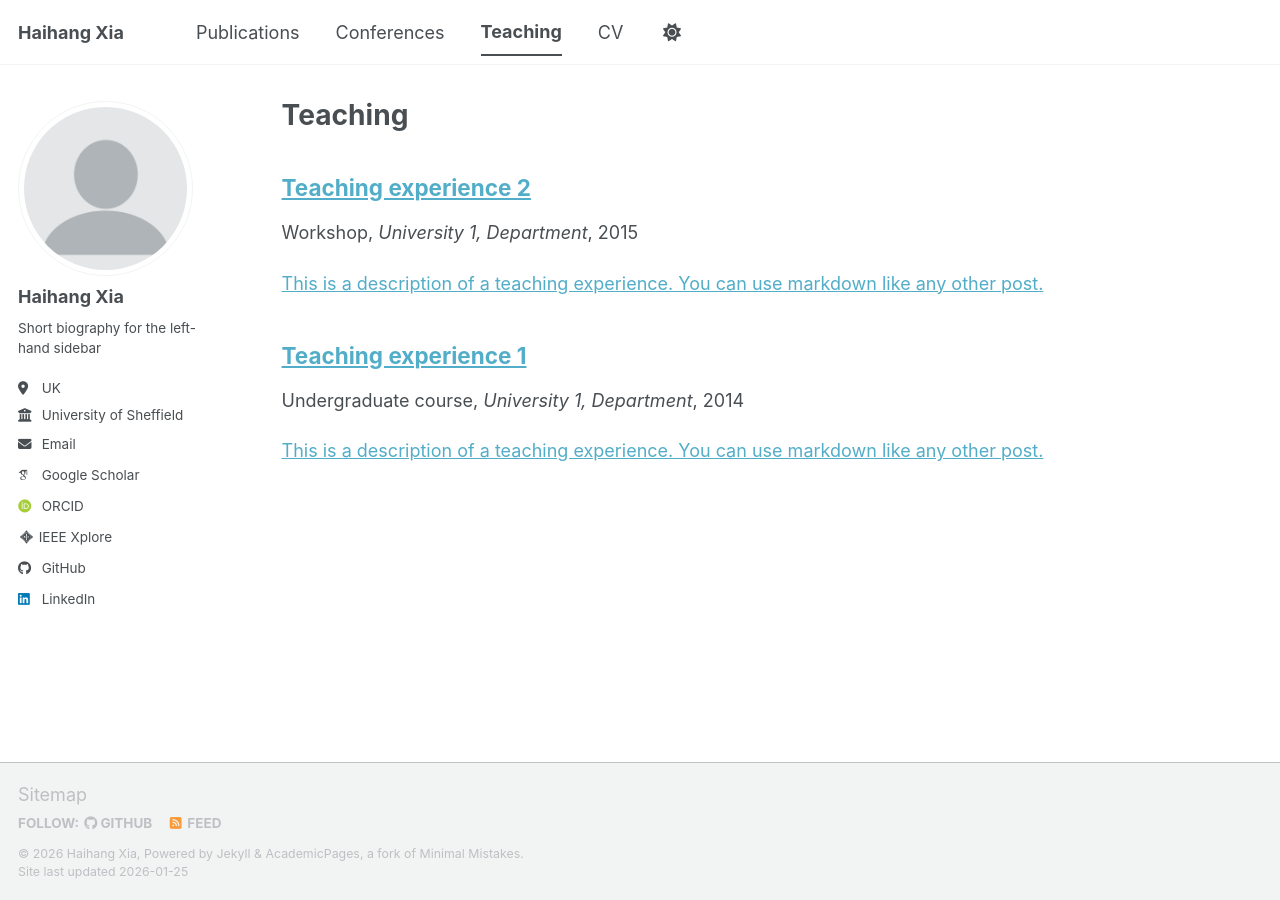
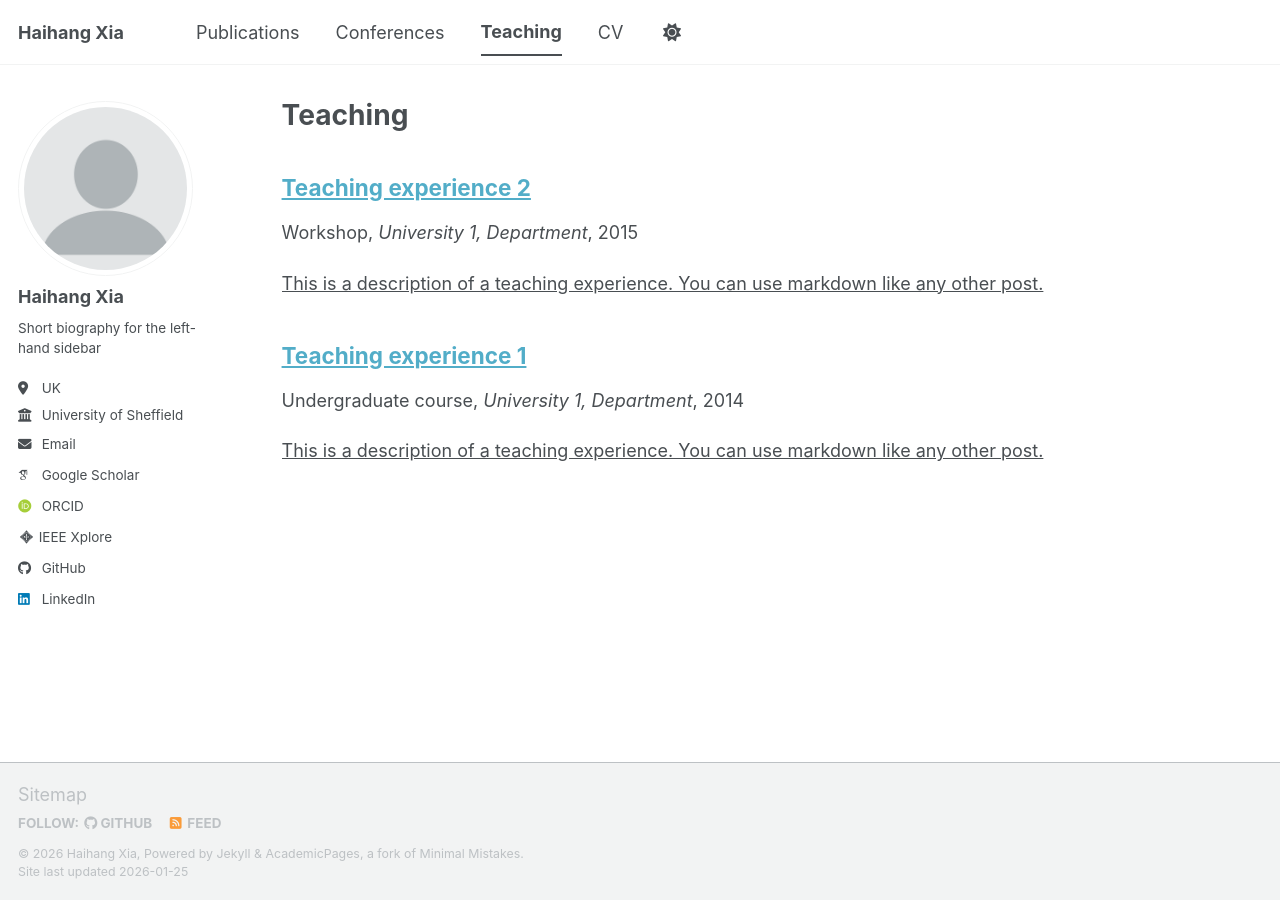
Before and after one commit to Haihang-Xia/Haihang-Xia.github.io, a Jekyll site: the page built from _pages/teaching.html, in a window 1280 px wide. Built offline with Jekyll 4.4.1, drawn with Linux system fonts in a browser that asks for light colours; some web fonts are replaced; a script bundle is joined from its source files by our own code; library files that are not in the unit come from our copies.

Commit message:
Enhance publication excerpt styles
Add styles for publication excerpts to improve appearance and interactivity.

```diff
--- a/assets/css/main.scss
+++ b/assets/css/main.scss
@@ -42,24 +42,28 @@
     "vendor/font-awesome/brands"
 ;
 
+/* Publications list: make excerpt look like text but clickable */
+.pub-excerpt {
+  margin: 0.25em 0 0;   /* 让间距接近原来 */
+  font-size: 1em;       /* 恢复到正文大小（不再是 archive__item-excerpt 的小字号） */
+}
 
-/* ================================
-   Publications list excerpt clamp
-   ================================ */
+.pub-excerpt__link {
+  color: inherit;
+  text-decoration: none;
+  display: block;       /* 让整块都可点 */
+}
 
-/* only clamp excerpts on archive (list) pages */
-.layout--archive .pub-excerpt-clamp {
+.pub-excerpt__link:hover {
+  text-decoration: none;
+}
+
+/* Line clamp */
+.pub-excerpt-clamp {
   display: -webkit-box;
   -webkit-box-orient: vertical;
-  -webkit-line-clamp: 3;   /* 2/3/4 行随你 */
+  -webkit-line-clamp: 3;   /* 你要几行就改这里 */
   overflow: hidden;
-}
-
-/* Make excerpt clickable without link styling */
-.layout--archive .archive__item-excerpt-link {
-  color: inherit;
-  text-decoration: none;
-  display: block;
 }
 
 .layout--archive .archive__item-excerpt-link:hover {
```
